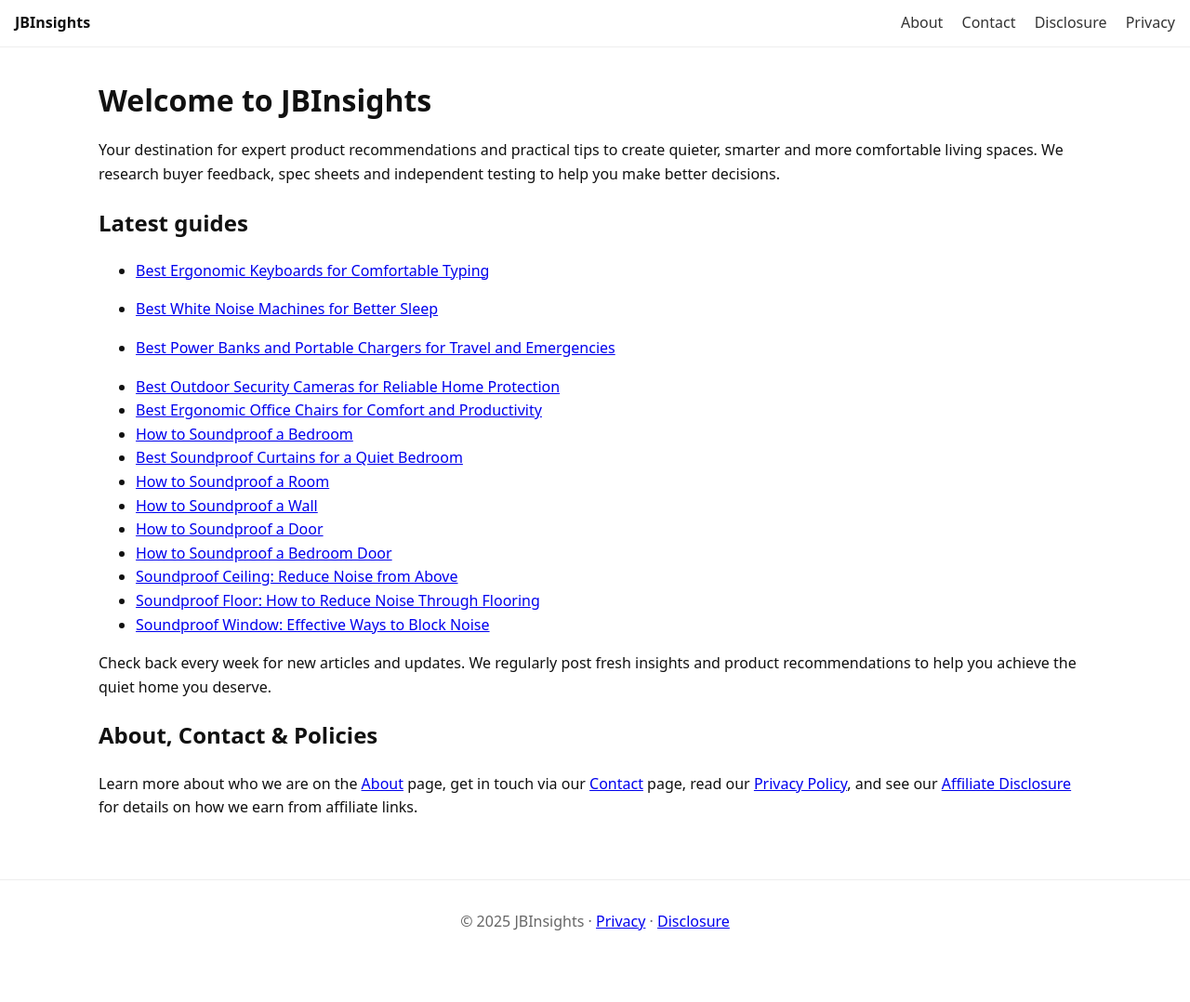
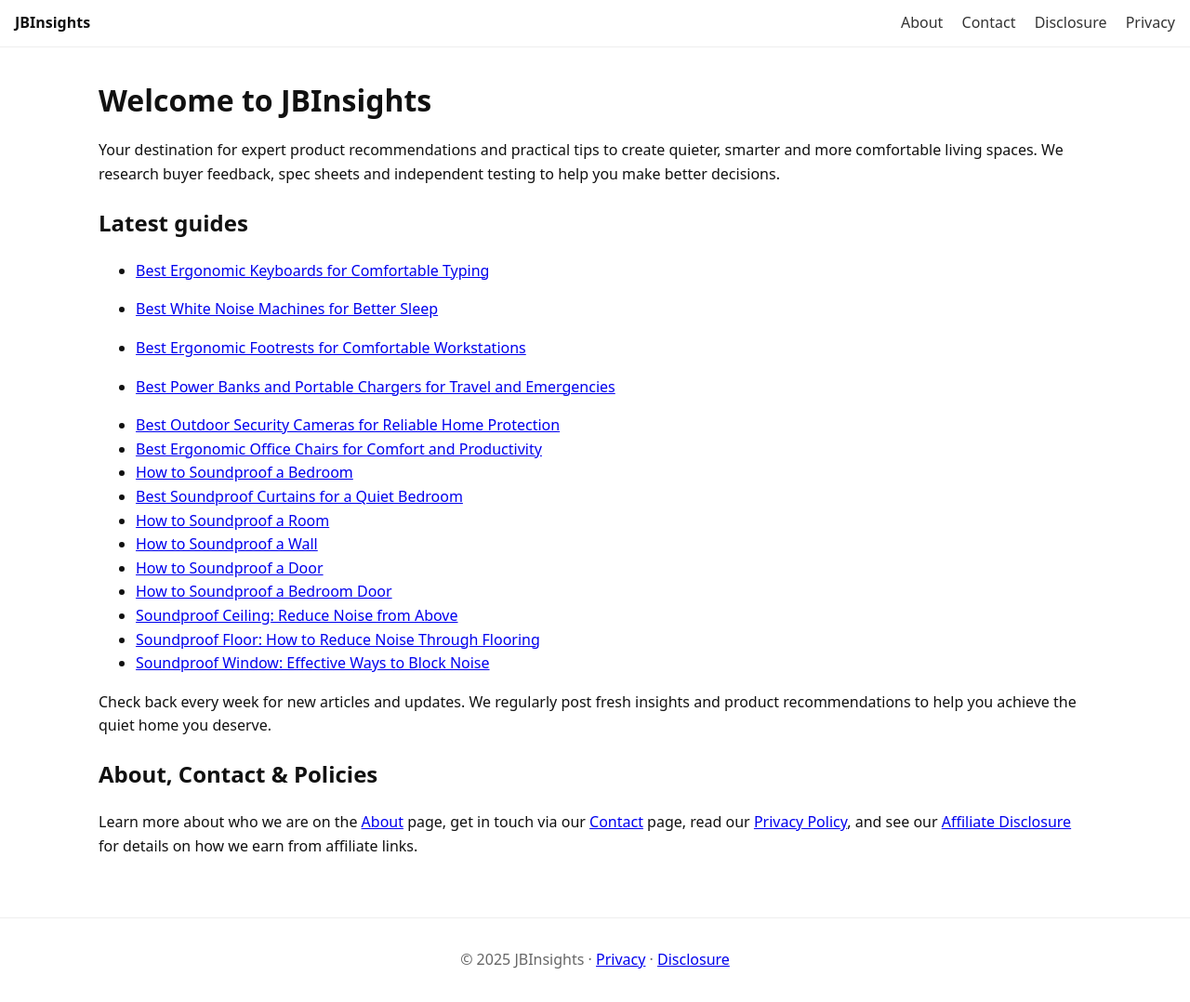
Before and after one commit to JBsHub765/soundproof-bedroom-site, a Jekyll site: the page built from index.md, in a window 1280 px wide. Shown: the whole page at 93% size. Built offline with Jekyll 4.4.1, drawn with Linux system fonts in a browser that asks for light colours; before the commit the page ends 1036 px from its top, so only the background shows below that.

Commit message:
feat(index): add ergonomic footrests post

```diff
--- a/index.md
+++ b/index.md
@@ -12,6 +12,7 @@ Your destination for expert product recommendations and practical tips to create
  - [Best Ergonomic Keyboards for Comfortable Typing]({{ site.baseurl }}/posts/best-ergonomic-keyboards)
 
  - [Best White Noise Machines for Better Sleep]({{ site.baseurl }}/posts/best-white-noise-machines)
+- [Best Ergonomic Footrests for Comfortable Workstations]({{ site.baseurl }}/posts/best-ergonomic-footrests)
 
  - [Best Power Banks and Portable Chargers for Travel and Emergencies]({{ site.baseurl }}/posts/best-power-banks)
 
```
